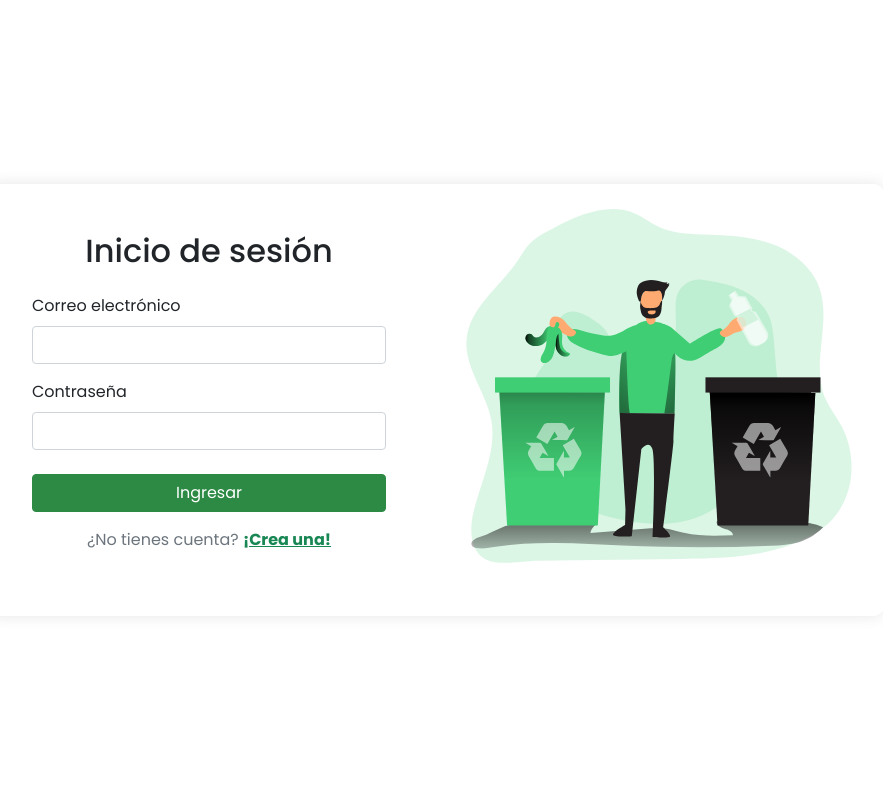
After one commit to JuanRodriguezDV/ProyectoPoli, a Django app: page /signin in a window 1280 px wide. The commit adds this page. Shown: the whole page, without its empty margins (206-1089 px from the left). Run offline with Django 5.2, Linux system fonts and the light colour scheme.

Commit message:
create login

```diff
--- a/green/core/templates/home.html
+++ b/green/core/templates/home.html
@@ -14,7 +14,7 @@
                     <li class="nav-item"><a class="nav-link" href="#residuos">¿Qué residuos recibimos?</a></li>
                     <li class="nav-item"><a class="nav-link" href="#recompensas">Recompensas</a></li>
                 </ul>
-                <a href="#" class="btn btn-success">Ingresar</a>
+                <a href="signin" class="btn btn-success">Ingresar</a>
             </div>
         </div>
     </nav>
--- /dev/null
+++ b/green/core/templates/signin.html
@@ -0,0 +1,29 @@
+{% extends 'layout/base.html' %}
+
+{% block content %}
+  <div class="container login-section">
+    <div class="row login-card w-100" style="max-width: 900px;">
+      <!-- Formulario -->
+      <div class="col-md-6 p-5">
+        <h2 class="mb-4 text-center">Inicio de sesión</h2>
+        <form method="post">
+          <div class="mb-3 position-relative">
+            <label for="email" class="form-label">Correo electrónico</label>
+            <input type="email" class="form-control" id="email" name="email" required>
+          </div>
+          <div data-mdb-input-init class="form-outline mb-4">
+                <label for="email" class="form-label">Contraseña</label>
+                  <input type="password" id="password" class="form-control" name="password" required/>
+              </div>
+          <button type="submit" class="btn btn-success w-100 mb-3">Ingresar</button>
+          <p class="text-muted text-center">¿No tienes cuenta? <a href="#" class="text-success fw-bold">¡Crea una!</a></p>
+        </form>
+      </div>
+      <!-- Imagen -->
+      <div class="col-md-6 login-image d-none d-md-block">
+         <img src="/static/img/svg/login.svg" alt="Reciclaje" class="img-fluid h-100 w-100" style="object-fit: cover;">
+      </div>
+    </div>
+  </div>
+
+{% endblock %}
--- a/green/core/views.py
+++ b/green/core/views.py
@@ -4,3 +4,7 @@ from django.http import HttpResponse
 # Create your views here.
 def home (request):
     return render(request, 'home.html')
+
+#inicio de sesion
+def signin (request):
+    return render(request, 'signin.html')
--- a/green/green/urls.py
+++ b/green/green/urls.py
@@ -20,5 +20,6 @@ from core import views
 
 urlpatterns = [
     path('', views.home, name='home'),
+    path('signin', views.signin, name='signin'),
     path('admin/', admin.site.urls),
 ]
--- a/green/static/css/styles.css
+++ b/green/static/css/styles.css
@@ -93,3 +93,17 @@
   background-color: #23733a;
   border-color: #23733a;
 }
+/* Estilo Login*/
+.login-section {
+  min-height: 100vh;
+  display: flex;
+  align-items: center;
+  justify-content: center;
+  background-color: #ffffff;
+}
+.login-card {
+  background-color: #fff;
+  border-radius: 10px;
+  box-shadow: 0 0 15px rgba(0,0,0,0.1);
+  overflow: hidden;
+}
```
